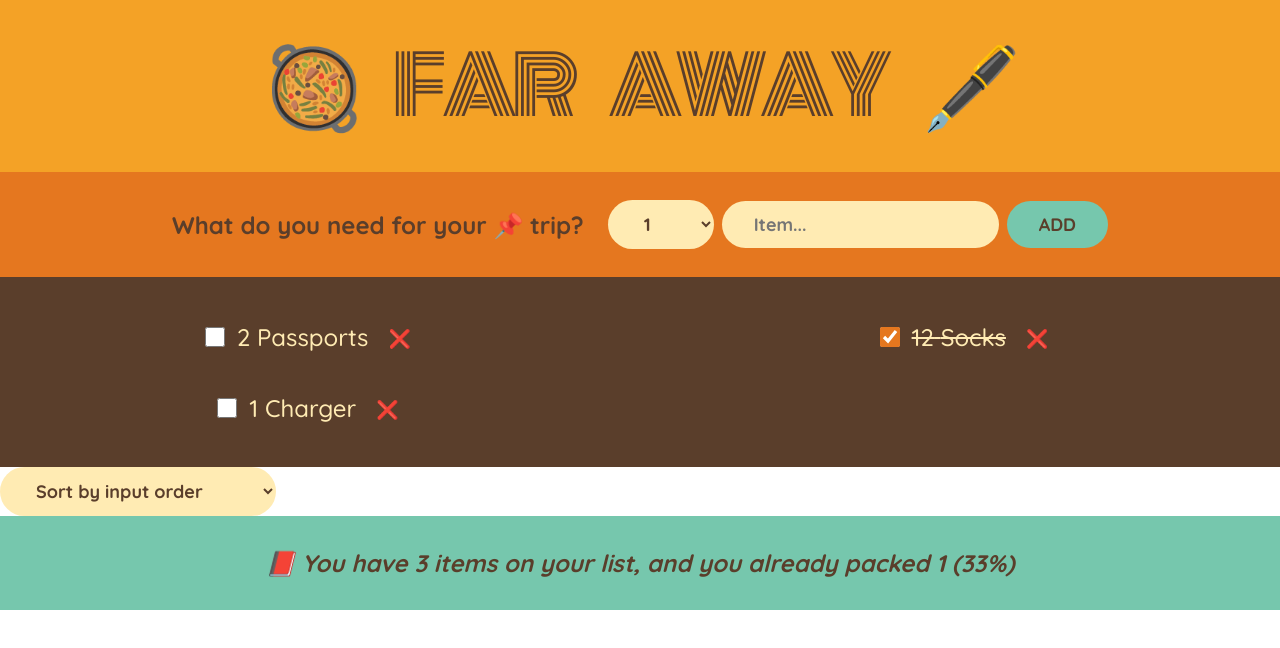
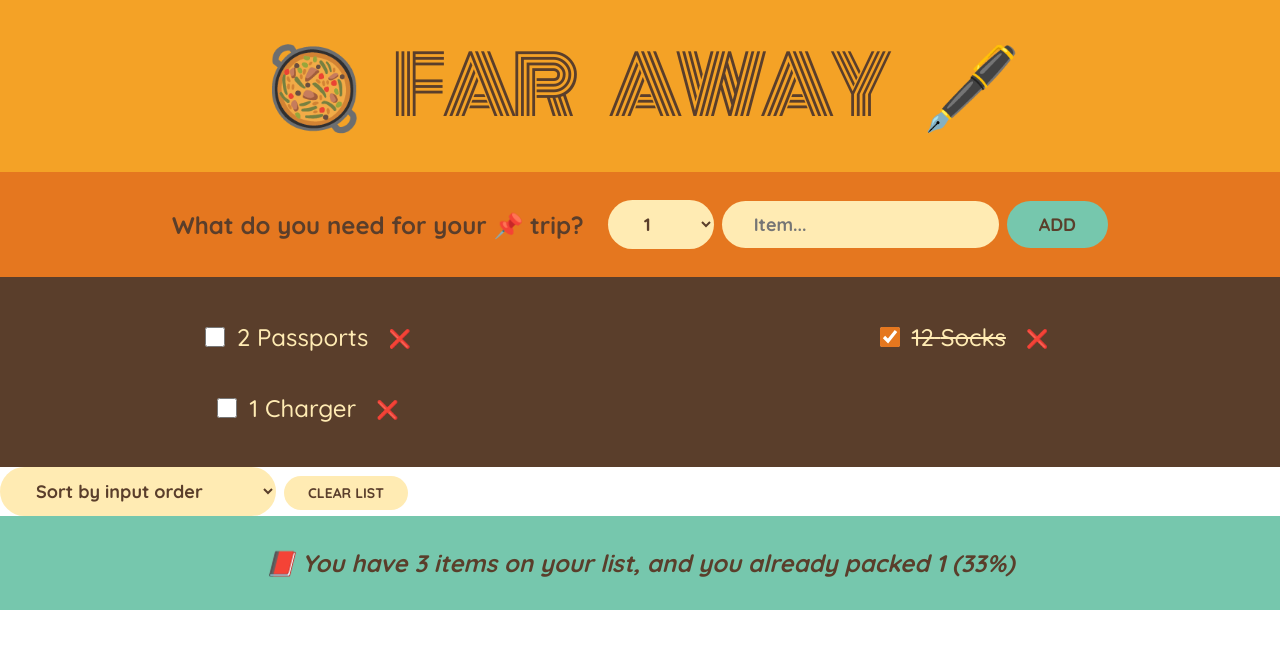
Before and after one commit to dong-geon-Lee/React-J-learn, a React (Create React App) app in the folder 05-travel-list/try/: page / in a window 1280 px wide. Shown: the top 648 px of the page. Built offline with nearby package versions, Linux system fonts and the light colour scheme.

Commit message:
리셋기능 구현완료

```diff
--- a/05-travel-list/try/src/App.tsx
+++ b/05-travel-list/try/src/App.tsx
@@ -40,6 +40,7 @@ const App = () => {
       <Form trips={trips} setTrips={setTrips} />
       <PackingList
         trips={trips}
+        setTrips={setTrips}
         handleDeleteTrip={handleDeleteTrip}
         handleToggleItem={handleToggleItem}
       />
--- a/05-travel-list/try/src/components/PackingList.tsx
+++ b/05-travel-list/try/src/components/PackingList.tsx
@@ -3,22 +3,49 @@ import { IProps } from "../App";
 import Item from "./Item";
 
 interface TProps {
-  trips: IProps[];
+  trips: IProps[] | undefined;
+  setTrips: React.Dispatch<React.SetStateAction<IProps[]>>;
   handleDeleteTrip: (id: number) => void;
   handleToggleItem: (id: number) => void;
 }
 
-const PackingList = ({ trips, handleDeleteTrip, handleToggleItem }: TProps) => {
+interface SortingFunctions {
+  [key: string]: (a: IProps, b: IProps) => number;
+}
+
+const PackingList = ({
+  trips,
+  setTrips,
+  handleDeleteTrip,
+  handleToggleItem,
+}: TProps) => {
   const [sortBy, setSortBy] = useState("input");
 
   const onChange = (e: React.ChangeEvent<HTMLSelectElement>) => {
     setSortBy(e.target.value);
   };
 
+  const handleResetList = () => {
+    const confirmed = window.confirm(
+      "Are you sure you want to delete all items?"
+    );
+
+    if (confirmed) setTrips([]);
+    else return;
+  };
+
+  const sortingFunctions: SortingFunctions = {
+    input: (): any => trips,
+    description: (a, b) => a.description.localeCompare(b.description),
+    packed: (a, b) => Number(a.packed) - Number(b.packed),
+  };
+
+  const sortedItems = trips?.slice()?.sort(sortingFunctions[sortBy]);
+
   return (
     <>
       <ul className="list">
-        {trips.map((item) => (
+        {sortedItems?.map((item) => (
           <Item
             key={item.id}
             item={item}
@@ -34,6 +61,7 @@ const PackingList = ({ trips, handleDeleteTrip, handleToggleItem }: TProps) => {
           <option value="description">Sort by description</option>
           <option value="packed">Sort by packed status</option>
         </select>
+        <button onClick={handleResetList}>Clear list</button>
       </div>
     </>
   );
```
